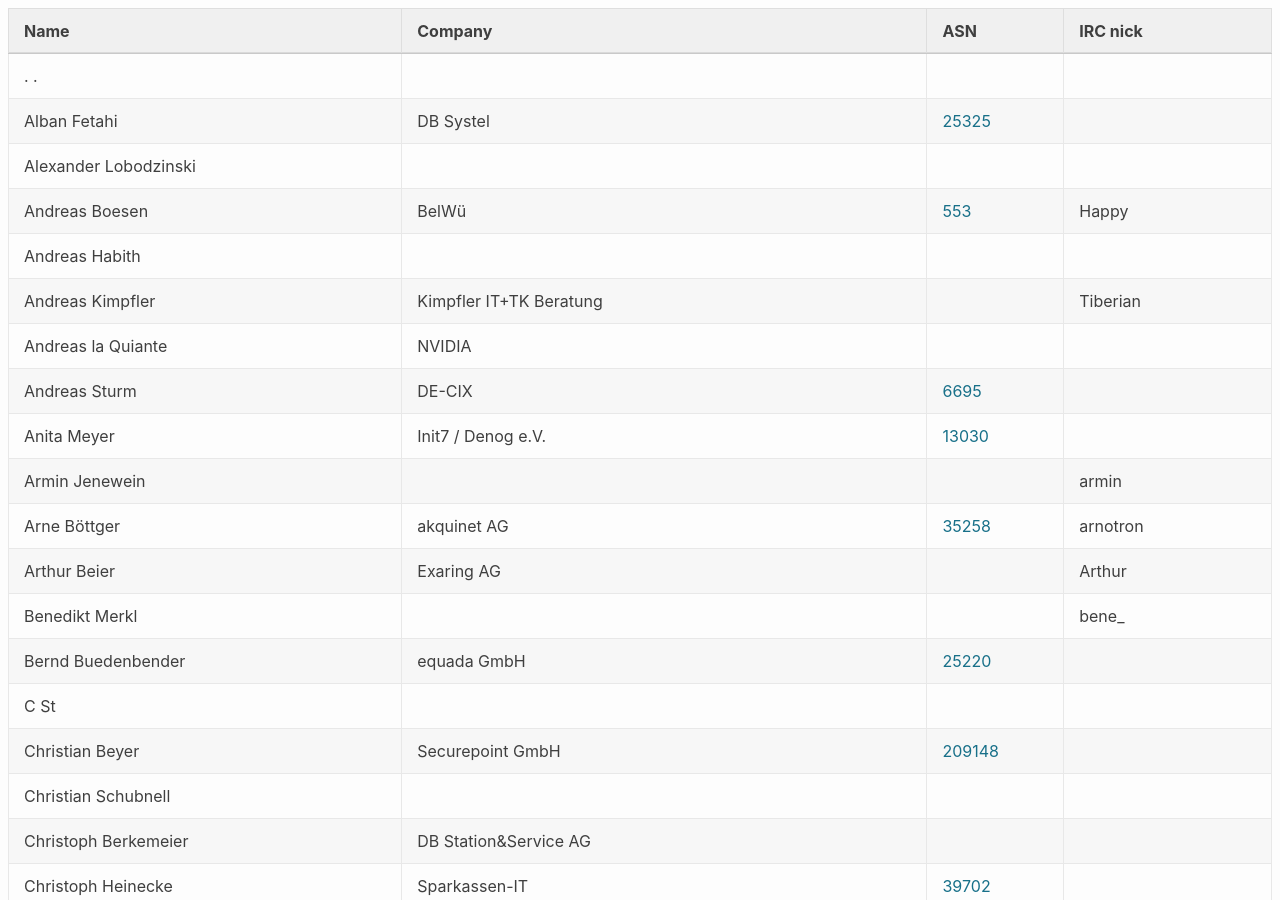
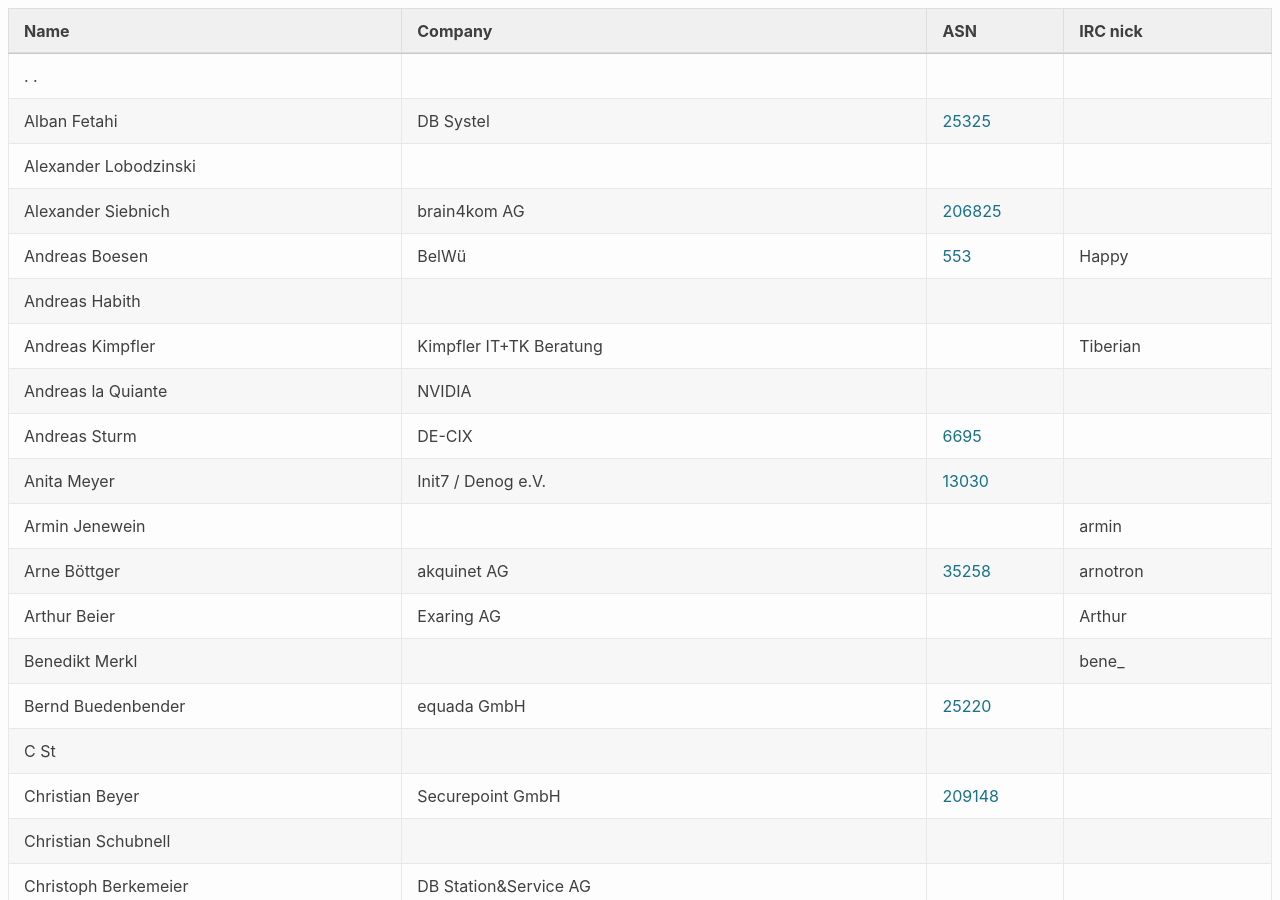
Before and after one commit to denog/pretix-attendeelist, a Jekyll site: the page built from denog2020.markdown, in a window 1280 px wide and 900 px high. Built offline with Jekyll 4.4.1, drawn with Linux system fonts in a browser that asks for light colours.

Commit message:
Latest data: Thu Jan 28 19:44:15 UTC 2021

```diff
--- a/_data/attendees_meetup2021-01.json
+++ b/_data/attendees_meetup2021-01.json
@@ -16,6 +16,12 @@
     "company": null,
     "irc": null,
     "asn": null
+  },
+  {
+    "name": "Alexander Siebnich",
+    "company": "brain4kom AG",
+    "irc": null,
+    "asn": "206825"
   },
   {
     "name": "Andreas Boesen",
```
